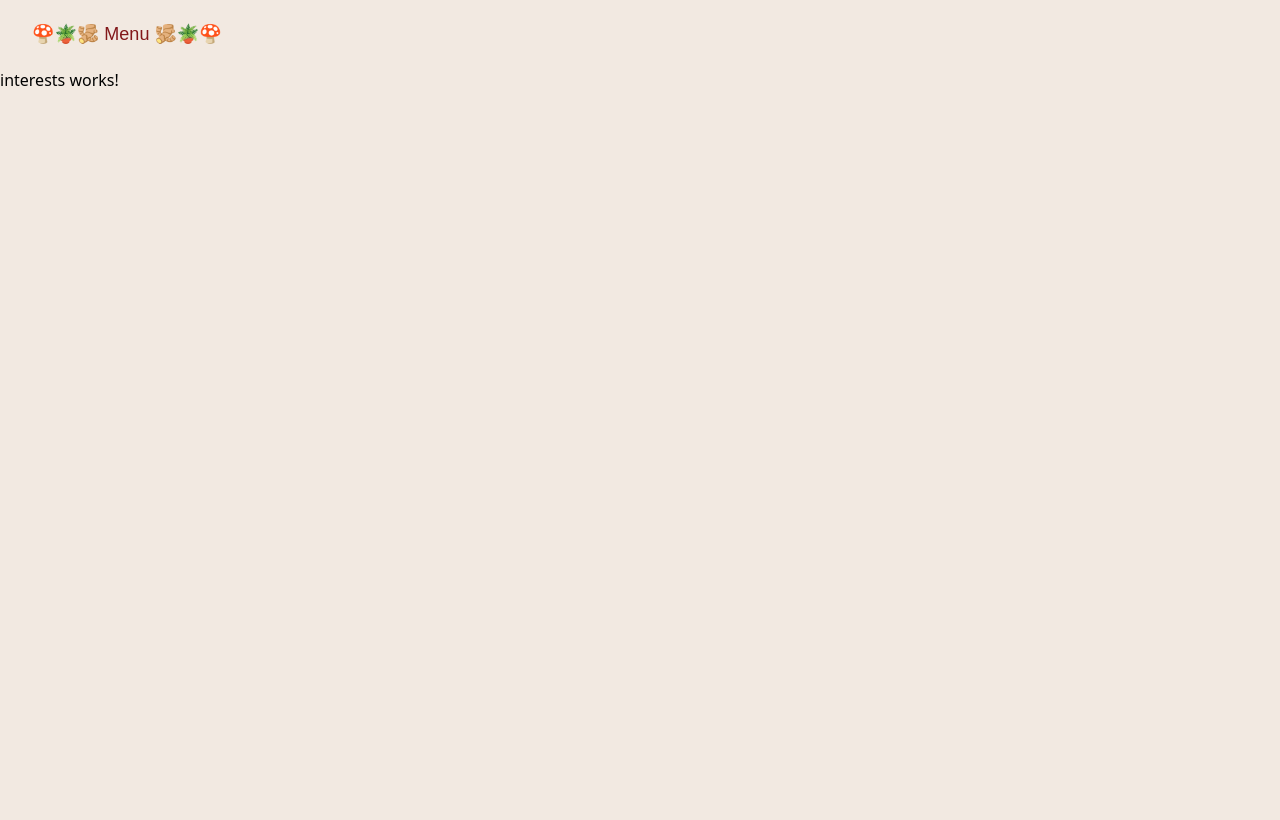
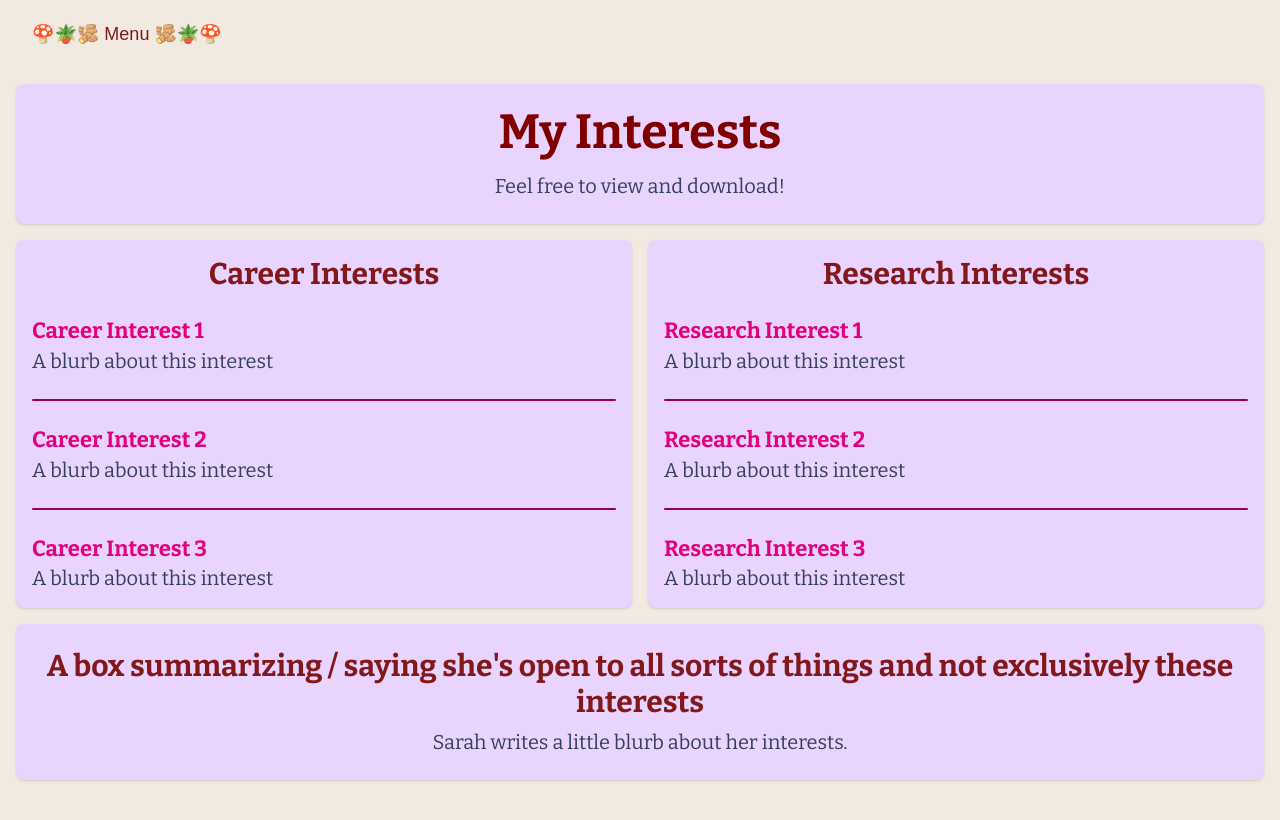
Before and after one commit to Sarah-Coyne/sarah-coyne.github.io, an Angular app in the folder sarahcoyne/: page /interests in a window 1280 px wide. Shown: the top 820 px of the page. Built offline with nearby package versions, Linux system fonts and the light colour scheme.

Commit message:
fun stuff, projects, and interests

```diff
--- a/sarahcoyne/src/app/pages/fun/fun.component.css
+++ b/sarahcoyne/src/app/pages/fun/fun.component.css
@@ -0,0 +1,31 @@
+.image-grid {
+    column-count: 4;       /* 3 columns like your HTML example */
+    column-gap: 1rem;
+    margin-top: 2rem;
+  }
+
+  .image-grid figure {
+    display: inline-block;
+    width: 100%;
+    margin: 0 0 1rem;
+    /* background: white; */
+    border-radius: 10px;
+    box-shadow: 0 4px 8px rgba(0, 0, 0, 0.1);
+    padding: 10px;
+    box-sizing: border-box;
+  }
+
+  figure img {
+    width: 100%;
+    height: auto;
+    display: block;
+    border-radius: 8px;
+    margin-bottom: 0.5rem;
+  }
+
+  figcaption {
+    font-size: 0.9rem;
+    margin-top: 0.5rem;
+    color: #444;
+    text-align: center;
+  }
--- a/sarahcoyne/src/app/pages/fun/fun.component.html
+++ b/sarahcoyne/src/app/pages/fun/fun.component.html
@@ -1,5 +1,31 @@
-<div class="col-md-2 p-0">
-    <app-nav-buttons></app-nav-buttons>
-</div>
+<div class="container-fluid">
+    <div class="row">
+      <div class="col-md-2 p-0">
+        <app-nav-buttons></app-nav-buttons>
+      </div>
 
-<p>fun works!</p>
+      <div class="min-h-screen flex flex-col p-4">
+        <!-- Top full-width section -->
+        <div class="bg-purple-200 p-6 rounded-lg shadow text-center">
+          <h1 class="text-4xl md:text-5xl font-bold text-red-800" style="font-family: 'Bitter', serif;">
+            The Fun Stuff!
+          </h1>
+          <h2 class="text-lg md:text-xl text-gray-700 mt-2" style="font-family: 'Bitter', serif;">
+            Write stuff
+          </h2>
+        </div>
+
+        <!-- Grid directly below top div -->
+        <div class="image-grid">
+            <figure *ngFor="let photo of photos"
+            class="fun-card"
+            style="background-color: rgb(255, 213, 251);
+                   border: 2px solid rgb(218, 117, 255);
+                   border-radius: 16px;">
+            <img [src]="photo.src" [alt]="photo.caption" />
+            <figcaption>{{ photo.caption }}</figcaption>
+          </figure>
+        </div>
+      </div>
+    </div>
+  </div>
--- a/sarahcoyne/src/app/pages/fun/fun.component.ts
+++ b/sarahcoyne/src/app/pages/fun/fun.component.ts
@@ -1,12 +1,24 @@
 import { Component } from '@angular/core';
+import { CommonModule } from '@angular/common';
 import { NavButtonsComponent } from '../nav-bar/nav-bar.component';
 
 @Component({
   selector: 'app-fun',
-  imports: [NavButtonsComponent],
+  standalone: true,
+  imports: [CommonModule, NavButtonsComponent],
   templateUrl: './fun.component.html',
-  styleUrl: './fun.component.css'
+  styleUrls: ['./fun.component.css'],
 })
 export class FunComponent {
-
+  photos = [
+    { src: 'assets/images/waffles.JPG', caption: 'Caption' },
+    { src: 'assets/images/sarah-headshot.jpeg', caption: "Caption" },
+    { src: 'assets/images/sarah-headshot.jpeg', caption: 'Caption' },
+    { src: 'assets/images/waffles.JPG', caption: 'Caption' },
+    { src: 'assets/images/waffles.JPG', caption: 'Caption' },
+    { src: 'assets/images/sarah-headshot.jpeg', caption: 'Caption' },
+    { src: 'assets/images/sarah-headshot.jpeg', caption: 'Caption' },
+    { src: 'assets/img/maine.JPG', caption: 'Caption' },
+    { src: 'assets/img/family.JPG', caption: 'Caption' },
+  ];
 }
--- a/sarahcoyne/src/app/pages/interests/interests.component.html
+++ b/sarahcoyne/src/app/pages/interests/interests.component.html
@@ -1,5 +1,90 @@
-<div class="col-md-2 p-0">
+<div class="w-1/4 p-0">
     <app-nav-buttons></app-nav-buttons>
 </div>
 
-<p>interests works!</p>
+<div class="min-h-screen flex flex-col gap-4 p-4">
+    <!-- Top full-width section -->
+    <div class="bg-purple-200 p-6 rounded-lg shadow text-center">
+        <h1 class="text-4xl md:text-5xl font-bold text-red-800" style="font-family: 'Bitter', serif;">
+            My Interests
+        </h1>
+        <h2 class="text-lg md:text-xl text-gray-700 mt-2" style="font-family: 'Bitter', serif;">
+            Feel free to view and download!
+        </h2>
+    </div>
+
+    <div class="flex flex-col md:flex-row gap-4">
+        <div class="flex-1 bg-purple-200 p-4 rounded-lg shadow flex flex-col items-center">
+            <h2 class="text-2xl md:text-3xl font-bold text-red-900 text-left" style="font-family: 'Bitter', serif;">
+                Career Interests
+            </h2>
+
+            <div class="mt-6 w-full">
+              <h2 class="text-lg md:text-xl text-gray-700 text-left" style="font-family: 'Bitter', serif;">
+                <strong style="font-size: 22px; color: rgb(228, 0, 125)">Career Interest 1</strong><br>
+                A blurb about this interest
+              </h2>
+            </div>
+
+            <hr class="border-t-2 border-[#980054] my-6 w-full rounded-full">
+
+            <div class="w-full">
+              <h2 class="text-lg md:text-xl text-gray-700 text-left" style="font-family: 'Bitter', serif;">
+                <strong style="font-size: 22px; color: rgb(228, 0, 125)">Career Interest 2</strong><br>
+                A blurb about this interest
+              </h2>
+            </div>
+
+            <hr class="border-t-2 border-[#980054] my-6 w-full rounded-full">
+
+            <div class="w-full">
+              <h2 class="text-lg md:text-xl text-gray-700 text-left" style="font-family: 'Bitter', serif;">
+                <strong style="font-size: 22px; color: rgb(228, 0, 125)">Career Interest 3</strong><br>
+                A blurb about this interest
+              </h2>
+            </div>
+          </div>
+
+          <div class="flex-1 bg-purple-200 p-4 rounded-lg shadow flex flex-col items-center">
+            <h2 class="text-2xl md:text-3xl font-bold text-red-900 text-center w-full"
+                style="font-family: 'Bitter', serif;">
+              Research Interests
+            </h2>
+
+            <div class="mt-6 w-full">
+              <h2 class="text-lg md:text-xl text-gray-700 text-left" style="font-family: 'Bitter', serif;">
+                <strong style="font-size: 22px; color: rgb(228, 0, 125)">Research Interest 1</strong><br>
+                A blurb about this interest
+              </h2>
+            </div>
+
+            <hr class="border-t-2 border-[#980054] my-6 w-full rounded-full">
+
+            <div class="w-full">
+              <h2 class="text-lg md:text-xl text-gray-700 text-left" style="font-family: 'Bitter', serif;">
+                <strong style="font-size: 22px; color: rgb(228, 0, 125)">Research Interest 2</strong><br>
+                A blurb about this interest
+              </h2>
+            </div>
+
+            <hr class="border-t-2 border-[#980054] my-6 w-full rounded-full">
+
+            <div class="w-full">
+              <h2 class="text-lg md:text-xl text-gray-700 text-left" style="font-family: 'Bitter', serif;">
+                <strong style="font-size: 22px; color: rgb(228, 0, 125)">Research Interest 3</strong><br>
+                A blurb about this interest
+              </h2>
+            </div>
+          </div>
+    </div>
+
+    <div class="bg-purple-200 p-6 rounded-lg shadow text-center">
+        <h2 class="text-2xl md:text-3xl font-bold text-red-900 text-center w-full"
+                style="font-family: 'Bitter', serif;">
+              A box summarizing / saying she's open to all sorts of things and not exclusively these interests
+            </h2>
+        <h2 class="text-lg md:text-xl text-gray-700 mt-2" style="font-family: 'Bitter', serif;">
+            Sarah writes a little blurb about her interests.
+        </h2>
+    </div>
+</div>
--- a/sarahcoyne/src/app/projects/projects.component.css
+++ b/sarahcoyne/src/app/projects/projects.component.css
@@ -0,0 +1,5 @@
+.projects {
+    background-color: rgb(255, 213, 251);
+    border: 2px solid rgb(218, 117, 255);
+    border-radius: 16px;
+}
--- a/sarahcoyne/src/app/projects/projects.component.html
+++ b/sarahcoyne/src/app/projects/projects.component.html
@@ -1,5 +1,45 @@
 <div class="col-md-2 p-0">
     <app-nav-buttons></app-nav-buttons>
-</div>
+  </div>
 
-<p>projects works!</p>
+  <div class="min-h-screen flex flex-col gap-4 p-4">
+    <!-- Top full-width section -->
+    <div class="bg-purple-200 p-6 rounded-lg shadow text-center">
+        <h1 class="text-4xl md:text-5xl font-bold text-red-800" style="font-family: 'Bitter', serif;">
+            My Projects
+        </h1>
+        <h2 class="text-lg md:text-xl text-gray-700 mt-2" style="font-family: 'Bitter', serif;">
+            Sarah writes blurb about her projects
+        </h2>
+    </div>
+
+    <div class="grid grid-cols-1 sm:grid-cols-2 lg:grid-cols-3 gap-4 mt-2">
+      <div class="bg-white rounded-lg shadow p-4 projects">
+        <h3 class="text-xl font-semibold text-red-800 mb-2">Project 1</h3>
+        <p class="text-gray-700 text-sm">
+          A project
+        </p>
+      </div>
+
+      <div class="bg-white rounded-lg shadow p-4 projects">
+        <h3 class="text-xl font-semibold text-red-800 mb-2">Project 2</h3>
+        <p class="text-gray-700 text-sm">
+          Another cool project!
+        </p>
+      </div>
+
+      <div class="bg-white rounded-lg shadow p-4 projects">
+        <h3 class="text-xl font-semibold text-red-800 mb-2">Project 3</h3>
+        <p class="text-gray-700 text-sm">
+          Yet another one
+        </p>
+      </div>
+
+      <div class="bg-white rounded-lg shadow p-4 projects">
+        <h3 class="text-xl font-semibold text-red-800 mb-2">Project 4</h3>
+        <p class="text-gray-700 text-sm">
+          Any additional projects.
+        </p>
+      </div>
+    </div>
+  </div>
```
